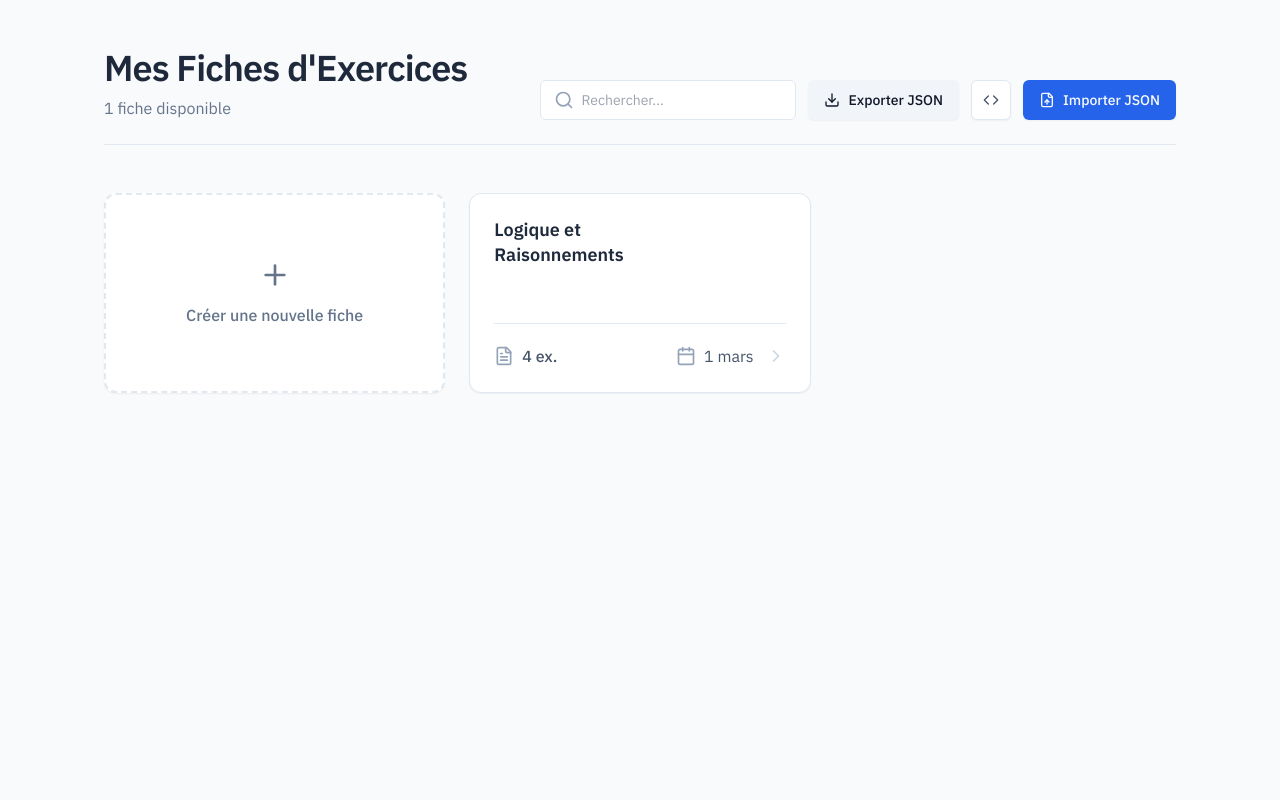
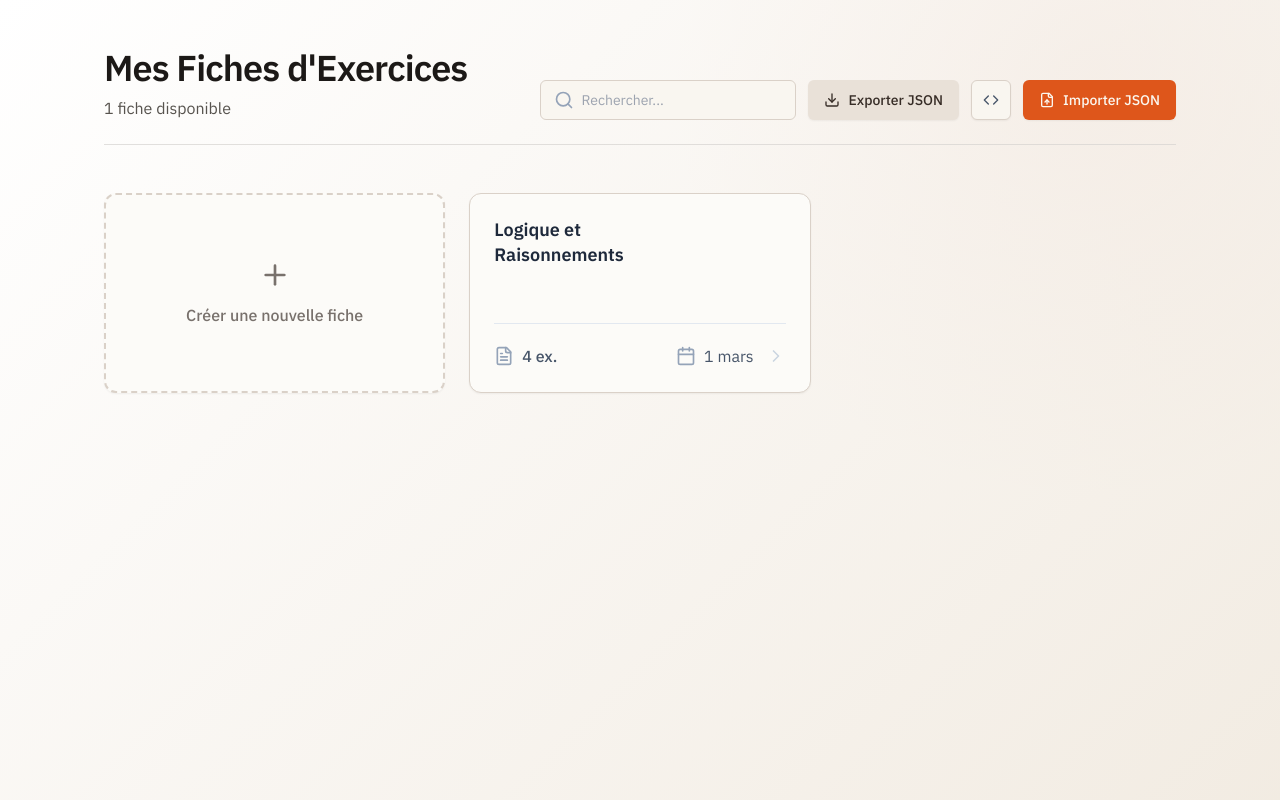
Before and after one commit to Abdel00zz/Exercice_zone_vide, a React (Vite) app: page / in a window 1280 px wide. Built offline with nearby package versions, Linux system fonts and the light colour scheme; what better-react-mathjax would draw is missing.

Commit message:
Refine anthropic visual style and print badges

```diff
--- a/components/Dashboard.tsx
+++ b/components/Dashboard.tsx
@@ -146,15 +146,15 @@ const Dashboard: React.FC<DashboardProps> = ({
     const visibleWorksheets = sortedWorksheets.slice(0, visibleCount);
 
     return (
-        <div className="min-h-screen bg-slate-50">
+        <div className="anthropic-shell min-h-screen">
             <div className="max-w-6xl mx-auto px-6 py-12 md:px-10">
 
             {/* ── Header ── */}
-            <header className="mb-12 border-b border-slate-200 pb-6">
+            <header className="mb-12 border-b border-stone-300/70 pb-6">
                 <div className="flex flex-col sm:flex-row justify-between items-start sm:items-end gap-6">
                     <div>
-                        <h1 className="text-3xl md:text-4xl font-semibold font-display text-slate-900 tracking-tight">Mes Fiches d'Exercices</h1>
-                        <p className="text-slate-500 mt-2 text-base">{worksheets.length} fiche{worksheets.length !== 1 ? 's' : ''} disponible{worksheets.length !== 1 ? 's' : ''}</p>
+                        <h1 className="text-3xl md:text-4xl font-semibold font-display text-stone-900 tracking-tight">Mes Fiches d'Exercices</h1>
+                        <p className="text-stone-600 mt-2 text-base">{worksheets.length} fiche{worksheets.length !== 1 ? 's' : ''} disponible{worksheets.length !== 1 ? 's' : ''}</p>
                     </div>
                     <div className="flex items-center gap-3 w-full sm:w-auto">
                         <div className="relative flex-grow sm:flex-grow-0">
@@ -172,7 +172,7 @@ const Dashboard: React.FC<DashboardProps> = ({
                         <Button
                             onClick={handleExportAll}
                             variant="secondary"
-                            className="shrink-0"
+                            className="shrink-0 bg-stone-900 text-orange-50 hover:bg-stone-800"
                             title="Exporter toutes les fiches en JSON"
                         >
                             <Download className="h-5 w-5" />
@@ -216,9 +216,9 @@ const Dashboard: React.FC<DashboardProps> = ({
                     {/* "New" card */}
                     <Card
                         onClick={handleOpenCreateJson}
-                        className="group rounded-xl border-2 border-dashed border-slate-300 hover:border-blue-600 flex items-center justify-center cursor-pointer transition-all min-h-[200px] hover:bg-blue-50/50"
+                        className="art-card group rounded-2xl border-2 border-dashed border-stone-300 hover:border-orange-700 flex items-center justify-center cursor-pointer transition-all min-h-[200px] bg-white/70 hover:bg-orange-50/70"
                     >
-                        <div className="flex flex-col items-center gap-3 text-slate-500 group-hover:text-blue-600 transition-colors">
+                        <div className="flex flex-col items-center gap-3 text-stone-500 group-hover:text-orange-700 transition-colors">
                             <Plus className="h-8 w-8" />
                             <span className="text-base font-medium">Créer une nouvelle fiche</span>
                         </div>
@@ -231,7 +231,7 @@ const Dashboard: React.FC<DashboardProps> = ({
                         return (
                             <Card
                                 key={ws.id}
-                                className="group hover:border-blue-600 flex flex-col transition-all duration-200 hover:shadow-lg cursor-pointer min-h-[200px]"
+                                className="art-card group rounded-2xl bg-white/80 hover:border-orange-700 flex flex-col transition-all duration-200 hover:shadow-xl hover:shadow-stone-900/10 cursor-pointer min-h-[200px]"
                                 onClick={() => onSelectWorksheet(ws.id)}
                                 onDoubleClick={(e) => { e.stopPropagation(); handleEditJson(ws); }}
                                 title="Cliquez pour ouvrir"
@@ -251,7 +251,7 @@ const Dashboard: React.FC<DashboardProps> = ({
                                                />
                                            </form>
                                        ) : (
-                                           <h2 className="text-lg font-semibold font-display text-slate-900 leading-snug line-clamp-2 flex-1 group-hover:text-blue-700 transition-colors">
+                                           <h2 className="text-lg font-semibold font-display text-slate-900 leading-snug line-clamp-2 flex-1 group-hover:text-orange-800 transition-colors">
                                                {ws.name}
                                            </h2>
                                        )}
@@ -324,13 +324,13 @@ const Dashboard: React.FC<DashboardProps> = ({
                         <>
                             <Search className="h-10 w-10 text-slate-300 mx-auto mb-4" />
                             <h2 className="text-xl font-semibold text-slate-600">Aucun résultat</h2>
-                            <p className="text-slate-500 mt-2 text-base">Essayez avec d'autres mots-clés.</p>
+                            <p className="text-stone-600 mt-2 text-base">Essayez avec d'autres mots-clés.</p>
                         </>
                     ) : (
                         <>
                             <FileText className="h-10 w-10 text-slate-300 mx-auto mb-4" />
                             <h2 className="text-xl font-semibold text-slate-600">Aucune fiche</h2>
-                            <p className="text-slate-500 mt-2 text-base mb-6">Importez un fichier JSON ou créez une nouvelle fiche pour commencer.</p>
+                            <p className="text-stone-600 mt-2 text-base mb-6">Importez un fichier JSON ou créez une nouvelle fiche pour commencer.</p>
                             <button
                                 onClick={handleOpenCreateJson}
                                 className="inline-flex items-center gap-2 bg-blue-600 hover:bg-blue-700 text-white font-medium py-2.5 px-6 rounded-none transition shadow-sm"
--- a/components/ExerciseCard.tsx
+++ b/components/ExerciseCard.tsx
@@ -208,17 +208,17 @@ const ExerciseCard: React.FC<ExerciseCardProps> = ({ exercise, exerciseNumber, a
   const [isImageModalOpen, setIsImageModalOpen] = useState(false);
 
   return (
-    <Card className="exercise-card bg-white text-black p-6 md:p-10 mb-10 print:shadow-none print:rounded-none print:bg-transparent print:text-black print:p-0 print:mb-6 print:border-none relative group/exercise">
+    <Card className="exercise-card art-card bg-white/90 text-black p-6 md:p-10 mb-10 rounded-2xl shadow-sm shadow-stone-900/5 print:shadow-none print:rounded-none print:bg-transparent print:text-black print:p-0 print:mb-6 print:border-none relative group/exercise">
       <h2 className="exercise-title text-xl font-bold font-display text-slate-900 print:text-black flex flex-col print:block items-start gap-3 mb-8 print:mb-5 pt-2">
         <Badge
-          className="exercise-badge font-bold uppercase tracking-widest shadow-none print:mb-3 print:inline-flex"
+          className="exercise-badge exercise-badge-screen font-bold uppercase tracking-widest print:mb-2 print:inline-flex"
           style={{
-            backgroundColor: '#ffffff',
-            color: '#000000',
+            backgroundColor: 'transparent',
+            color: 'inherit',
             fontSize: '0.85rem',
             padding: '0.4rem 1rem',
             borderRadius: '0.4rem',
-            border: '1px solid #000000',
+            border: '1px solid transparent',
             display: 'inline-flex',
             alignItems: 'center',
             fontFamily: '"Space Grotesk", sans-serif',
--- a/index.css
+++ b/index.css
@@ -1,24 +1,70 @@
 :root {
   color-scheme: light;
-  --background: 0 0% 100%;
-  --foreground: 222.2 47.4% 11.2%;
-  --card: 0 0% 100%;
-  --card-foreground: 222.2 47.4% 11.2%;
-  --primary: 221.2 83.2% 53.3%;
-  --primary-foreground: 210 40% 98%;
-  --secondary: 210 40% 96.1%;
-  --secondary-foreground: 222.2 47.4% 11.2%;
-  --muted: 210 40% 96.1%;
-  --muted-foreground: 215.4 16.3% 46.9%;
-  --accent: 210 40% 96.1%;
-  --accent-foreground: 222.2 47.4% 11.2%;
-  --destructive: 0 84.2% 60.2%;
-  --destructive-foreground: 210 40% 98%;
-  --border: 214.3 31.8% 91.4%;
-  --input: 214.3 31.8% 91.4%;
-  --ring: 221.2 83.2% 53.3%;
+  --background: 37 45% 96%;
+  --foreground: 24 18% 13%;
+  --card: 40 38% 98%;
+  --card-foreground: 24 18% 13%;
+  --primary: 18 78% 49%;
+  --primary-foreground: 42 60% 96%;
+  --secondary: 31 28% 88%;
+  --secondary-foreground: 24 18% 18%;
+  --muted: 34 24% 90%;
+  --muted-foreground: 25 12% 42%;
+  --accent: 28 62% 89%;
+  --accent-foreground: 20 45% 24%;
+  --destructive: 2 68% 46%;
+  --destructive-foreground: 42 60% 96%;
+  --border: 31 20% 82%;
+  --input: 31 20% 82%;
+  --ring: 18 78% 49%;
+  --brand-clay: #c15f3c;
+  --brand-ink: #2f2923;
+  --brand-paper: #f4efe7;
+  --brand-paper-strong: #ede4d7;
 }
 
-body { background: hsl(var(--background)); color: hsl(var(--foreground)); }
+body {
+  background:
+    radial-gradient(circle at top left, rgba(193, 95, 60, 0.10), transparent 32rem),
+    linear-gradient(180deg, hsl(var(--background)), #fbfaf7 42%, hsl(var(--background)));
+  color: hsl(var(--foreground));
+  font-family: 'IBM Plex Sans', ui-sans-serif, system-ui, -apple-system, BlinkMacSystemFont, 'Segoe UI', sans-serif;
+}
+::selection { background: rgba(193, 95, 60, 0.22); }
 .bg-background{background-color:hsl(var(--background))}.text-foreground{color:hsl(var(--foreground))}.bg-card{background-color:hsl(var(--card))}.text-card-foreground{color:hsl(var(--card-foreground))}.bg-primary{background-color:hsl(var(--primary))}.text-primary-foreground{color:hsl(var(--primary-foreground))}.bg-secondary{background-color:hsl(var(--secondary))}.text-secondary-foreground{color:hsl(var(--secondary-foreground))}.bg-accent{background-color:hsl(var(--accent))}.text-accent-foreground{color:hsl(var(--accent-foreground))}.bg-destructive{background-color:hsl(var(--destructive))}.text-destructive-foreground{color:hsl(var(--destructive-foreground))}.border-border{border-color:hsl(var(--border))}.border-input{border-color:hsl(var(--input))}.text-muted-foreground{color:hsl(var(--muted-foreground))}.ring-ring{--tw-ring-color:hsl(var(--ring))}
 .prose{font-family:'Roboto Slab',serif;color:#1e293b}.prose *{color:#1e293b}mjx-container[jax="SVG"]{text-align:initial!important}.math-text{overflow-wrap:anywhere}.math-text mjx-container{max-width:100%;overflow-x:auto;overflow-y:hidden}.print-render-root{isolation:isolate}
+
+
+.anthropic-shell {
+  background:
+    linear-gradient(135deg, rgba(255,255,255,0.72), rgba(237,228,215,0.72)),
+    radial-gradient(circle at 85% 10%, rgba(193,95,60,0.13), transparent 26rem);
+}
+
+.art-card {
+  position: relative;
+  overflow: hidden;
+}
+
+.art-card::before {
+  content: "";
+  position: absolute;
+  inset: 0 auto 0 0;
+  width: 4px;
+  background: linear-gradient(180deg, #c15f3c, #d89b6d, #7c6f62);
+  opacity: 0;
+  transition: opacity 180ms ease;
+}
+
+.art-card:hover::before { opacity: 1; }
+
+.exercise-badge-screen {
+  background: linear-gradient(135deg, #2f2923, #5c4638 58%, #c15f3c) !important;
+  color: #fff8ef !important;
+  border: 1px solid rgba(47, 41, 35, 0.14) !important;
+  box-shadow: 0 10px 24px rgba(47, 41, 35, 0.14), inset 0 1px rgba(255,255,255,0.18) !important;
+}
+
+.question-number-badge {
+  box-shadow: 0 6px 18px rgba(47, 41, 35, 0.08);
+}
--- a/styles/print.css
+++ b/styles/print.css
@@ -415,3 +415,23 @@
     image-rendering: auto !important;
   }
 }
+
+@media print {
+  .exercise-badge,
+  .exercise-badge-screen {
+    background: #fff !important;
+    color: #000 !important;
+    border: 0.8pt solid #000 !important;
+    padding: 0.8mm 2.4mm !important;
+    border-radius: 2.5pt !important;
+    font-size: 8pt !important;
+    letter-spacing: 0.055em !important;
+    line-height: 1 !important;
+    min-height: auto !important;
+    box-shadow: none !important;
+  }
+
+  .exercise-title {
+    margin-bottom: 3.2mm !important;
+  }
+}
```
